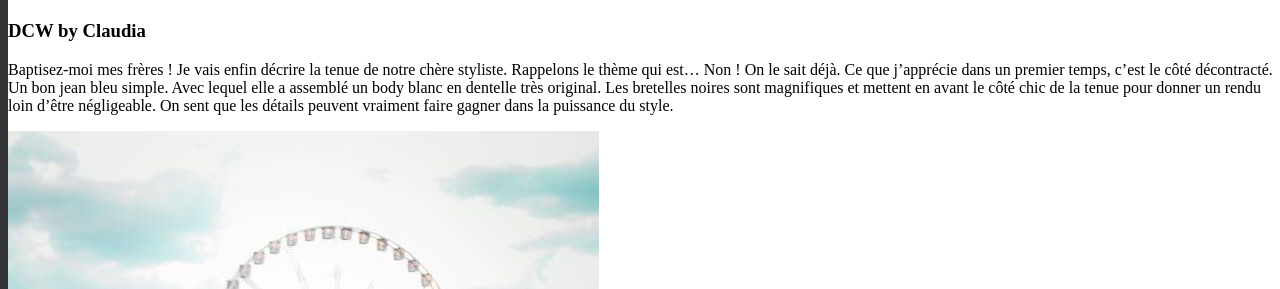
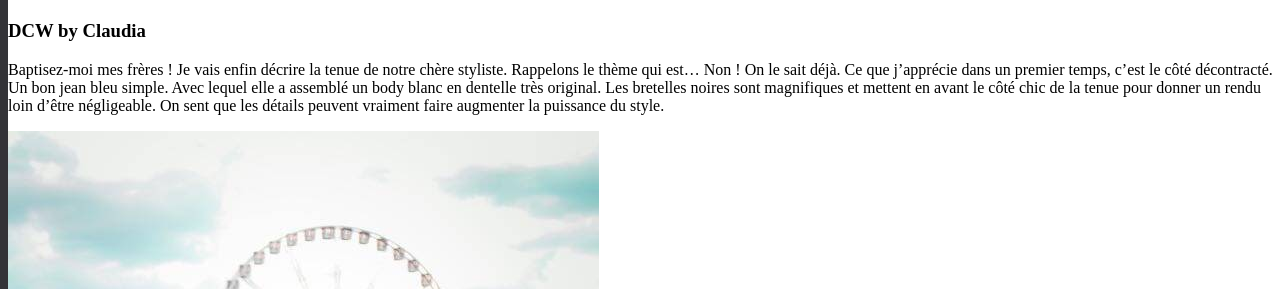
Before and after one commit to darkh2/darkh2.github.io, a Jekyll site: the page built from _posts/2018-08-26-Décontracté-Chic-&-Wax.md, in a window 1280 px wide and 900 px high, scrolled down 2426 px. Shown: the part 199-488 px from the top of the window. Built offline with Jekyll 4.4.1, drawn with Linux system fonts in a browser that asks for light colours; comment, search, counter and statistics services are not loaded.

Commit message:
Update 2018-08-26-Décontracté-Chic-&-Wax.md

```diff
--- a/_posts/2018-08-26-Décontracté-Chic-&-Wax.md
+++ b/_posts/2018-08-26-Décontracté-Chic-&-Wax.md
@@ -26,7 +26,7 @@ J'ai été fortement impressioné que Claudia me propose de faire ce shooting af
 
 ### DCW by Claudia
 
-Baptisez-moi mes frères ! Je vais enfin décrire la tenue de notre chère styliste. Rappelons le thème qui est... Non ! On le sait déjà. Ce que j'apprécie dans un premier temps, c'est le côté décontracté. Un bon jean bleu simple. Avec lequel elle a assemblé un body blanc en dentelle très original. Les bretelles noires sont magnifiques et mettent en avant le côté chic de la tenue pour donner un rendu loin d'être négligeable. On sent que les détails peuvent vraiment faire gagner dans la puissance du style.
+Baptisez-moi mes frères ! Je vais enfin décrire la tenue de notre chère styliste. Rappelons le thème qui est... Non ! On le sait déjà. Ce que j'apprécie dans un premier temps, c'est le côté décontracté. Un bon jean bleu simple. Avec lequel elle a assemblé un body blanc en dentelle très original. Les bretelles noires sont magnifiques et mettent en avant le côté chic de la tenue pour donner un rendu loin d'être négligeable. On sent que les détails peuvent vraiment faire augmenter la puissance du style.
 
 ![dcw_c_decontracte]({{site.url}}/{{site.baseurl}}img/dcw_c_decontracte.jpg)
 
```
